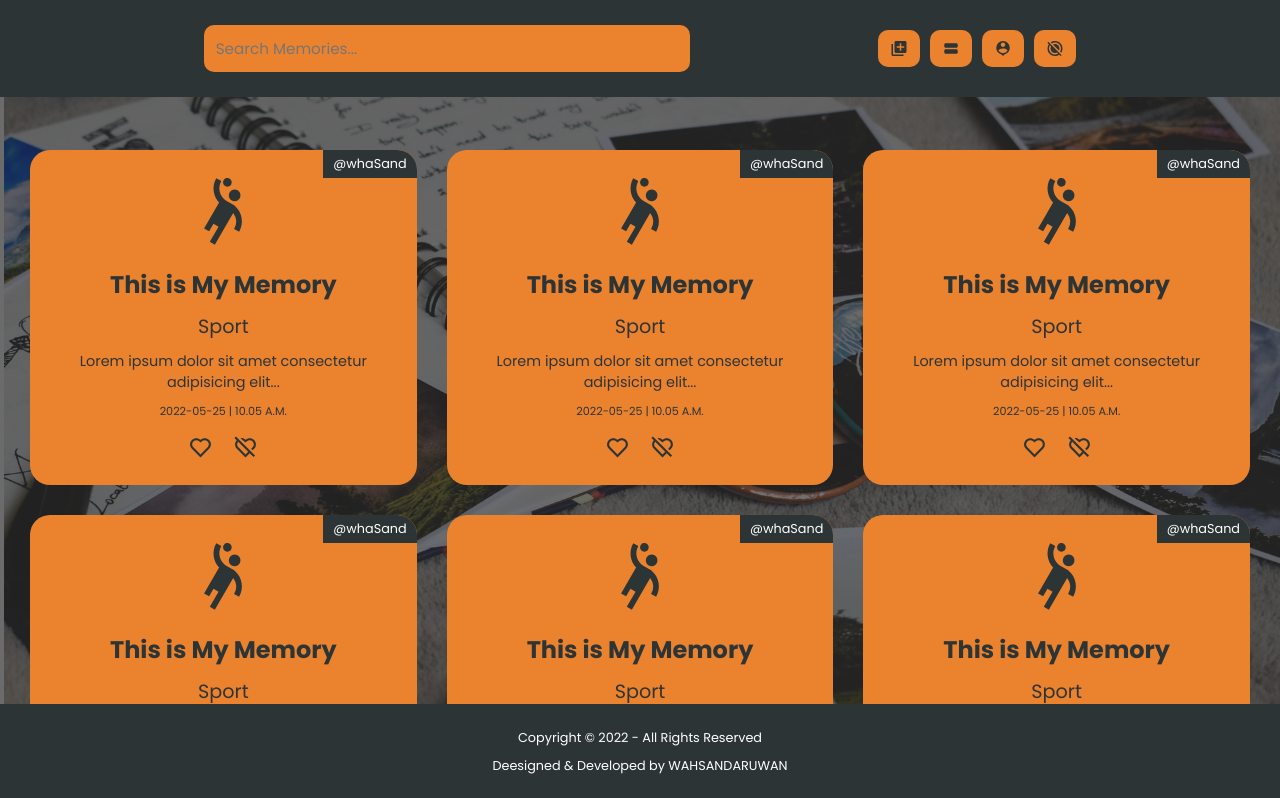
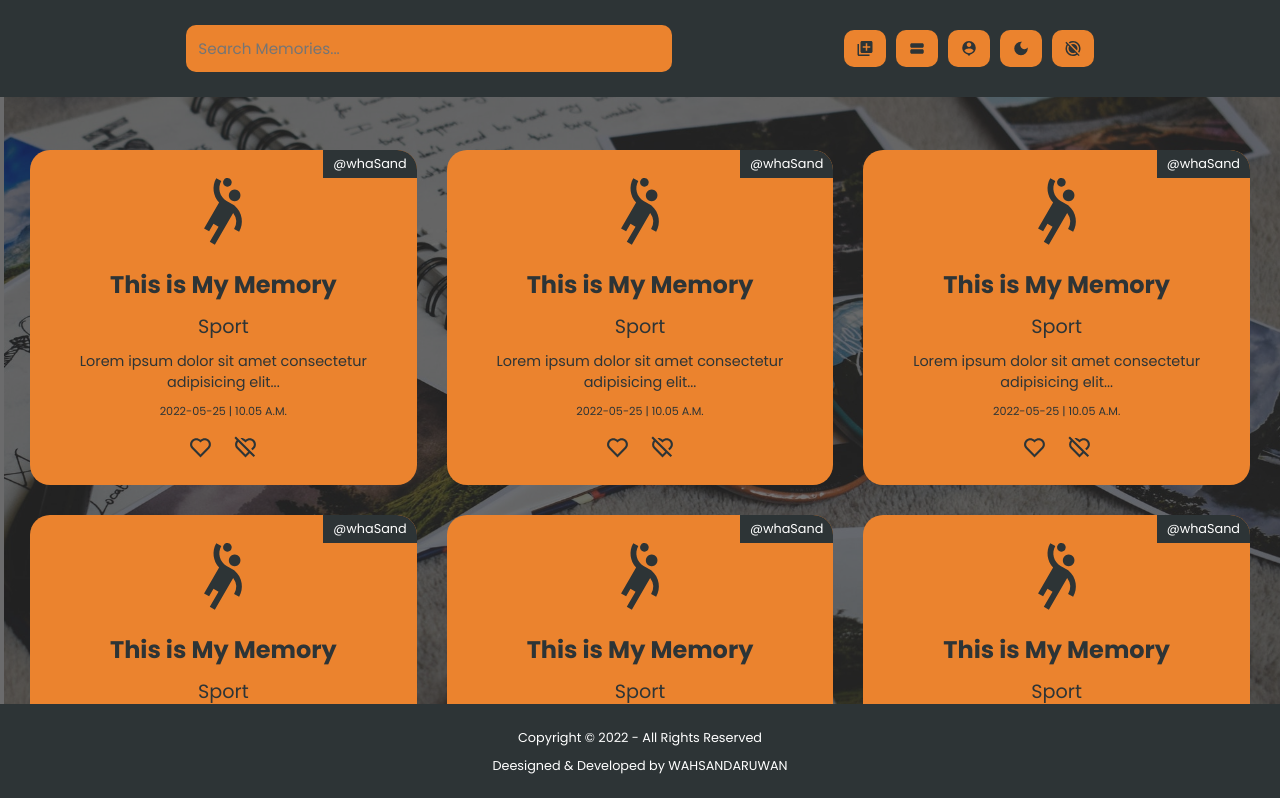
Before and after one commit to wahsandaruwan/memories_app_frontend, a React (Create React App) app: page / in a window 1280 px wide. Shown: the top 798 px of the page. Built offline with nearby package versions, Linux system fonts and the light colour scheme; the HTML template or start-up script is replaced by a standard one.

Commit message:
Added dark light icon

```diff
--- a/src/Components/Sections/NavBar.js
+++ b/src/Components/Sections/NavBar.js
@@ -1,5 +1,5 @@
 // Custom modules
-import { MdAddToPhotos, MdViewStream, MdPersonPin, MdMotionPhotosOff } from "react-icons/md"
+import { MdAddToPhotos, MdViewStream, MdPersonPin, MdDarkMode, MdMotionPhotosOff, MdOutlineDarkMode } from "react-icons/md"
 
 // Custom components
 import InputBox from "../Elements/InputBox"
@@ -19,6 +19,7 @@ const NavBar = () => {
                     <MainButton buttonText={<MdAddToPhotos />} />
                     <MainButton buttonText={<MdViewStream />} />
                     <MainButton buttonText={<MdPersonPin />} />
+                    <MainButton buttonText={<MdDarkMode />} />
                     <MainButton buttonText={<MdMotionPhotosOff />} />
                 </div>
             </div>
```
